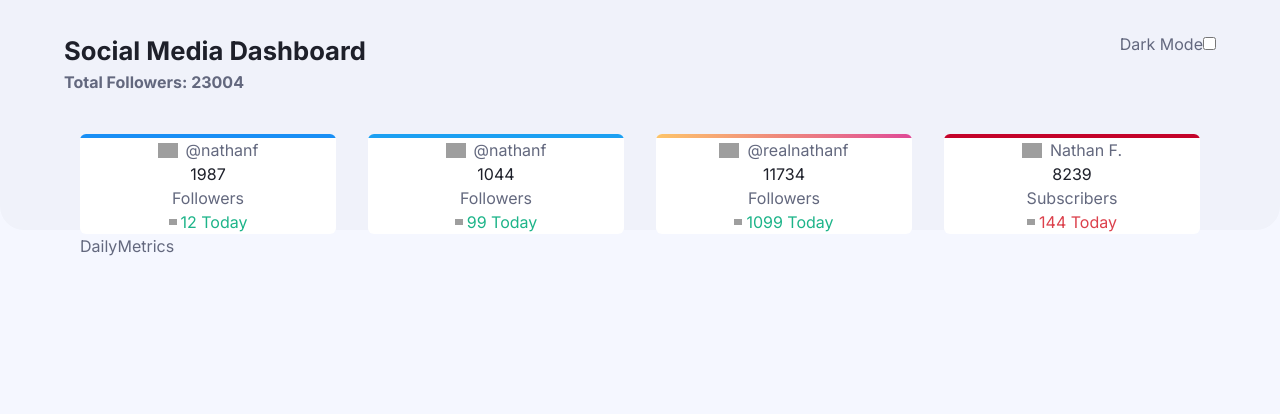
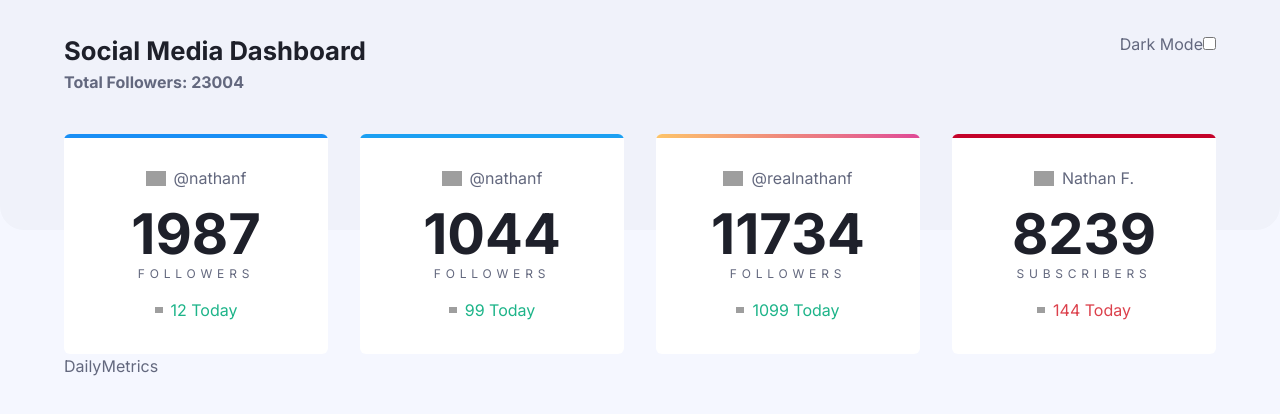
Before and after one commit to lilKriT/fem-social-media-dashboard-with-theme-switcher, a Next.js app: page / in a window 1280 px wide. Shown: the top 414 px of the page. Built offline with nearby package versions, Linux system fonts and the light colour scheme; grey boxes are pictures that could not be loaded.

Commit message:
Styling.

```diff
--- a/app/_components/SocialAccountCard.tsx
+++ b/app/_components/SocialAccountCard.tsx
@@ -9,12 +9,13 @@ const SocialAccountCard = ({
 }) => {
   return (
     <article
-      className={`bg-card-background rounded-md flex flex-col justify-center items-center overflow-hidden`}
+      className={`bg-card-background relative rounded-md flex flex-col justify-center items-center gap-4 overflow-hidden py-8`}
     >
       {/* This is just the top bar */}
-      <div className={`h-1 w-full ${account.topBarCSS}`}></div>
+      <div className={`h-1 w-full absolute top-0 ${account.topBarCSS}`}></div>
 
       {/* Actual content starts here */}
+      {/* Account name + icon */}
       <div className="flex justify-center items-center gap-2">
         <Image
           src={account.iconURL}
@@ -24,9 +25,19 @@ const SocialAccountCard = ({
         />
         <span>{account.username}</span>
       </div>
-      <span className="text-text-secondary">{account.count}</span>
-      <span>{account.label}</span>
-      <div className="flex justify-center items-center gap-1">
+
+      {/* Numbers */}
+      <div className="flex flex-col justify-center items-center gap-1">
+        <span className="text-text-secondary text-[clamp(1rem,6vw,3.5rem)] font-bold leading-none">
+          {account.count}
+        </span>
+        <span className="uppercase tracking-[.3rem] text-xs">
+          {account.label}
+        </span>
+      </div>
+
+      {/* Daily change */}
+      <div className="flex justify-center items-center gap-2">
         <Image
           src={account.changeToday > 0 ? "/icon-up.svg" : "/icon-down.svg"}
           alt={account.changeToday > 0 ? "Arrow up icon" : "Arrow down icon"}
--- a/app/page.tsx
+++ b/app/page.tsx
@@ -9,10 +9,10 @@ export default function Home() {
 
   return (
     <section className="min-h-dvh flex justify-center items-start">
-      <div className="w-full flex flex-col">
+      <div className="w-full flex flex-col items-center">
         {/* Top Row */}
         {/* Needed a bit of extra divs and css magic to make the double colored bg work */}
-        <div className="bg-top-background flex justify-center py-8 pb-34 rounded-b-3xl overflow-hidden px-4">
+        <div className="w-full bg-top-background flex justify-center py-8 pb-34 rounded-b-3xl overflow-hidden px-4">
           <div className="w-full max-w-6xl flex justify-between">
             {/* Left */}
             <div className="flex flex-col font-bold">
@@ -28,10 +28,12 @@ export default function Home() {
         </div>
 
         {/* Rest of content */}
-        <div className="w-full max-w-6xl mx-auto -mt-24 px-4">
-          <SocialAccounts />
+        <div className="w-full -mt-24 px-4 flex flex-col items-center">
+          <div className="w-full max-w-6xl">
+            <SocialAccounts />
 
-          <DailyMetrics />
+            <DailyMetrics />
+          </div>
         </div>
       </div>
     </section>
```
